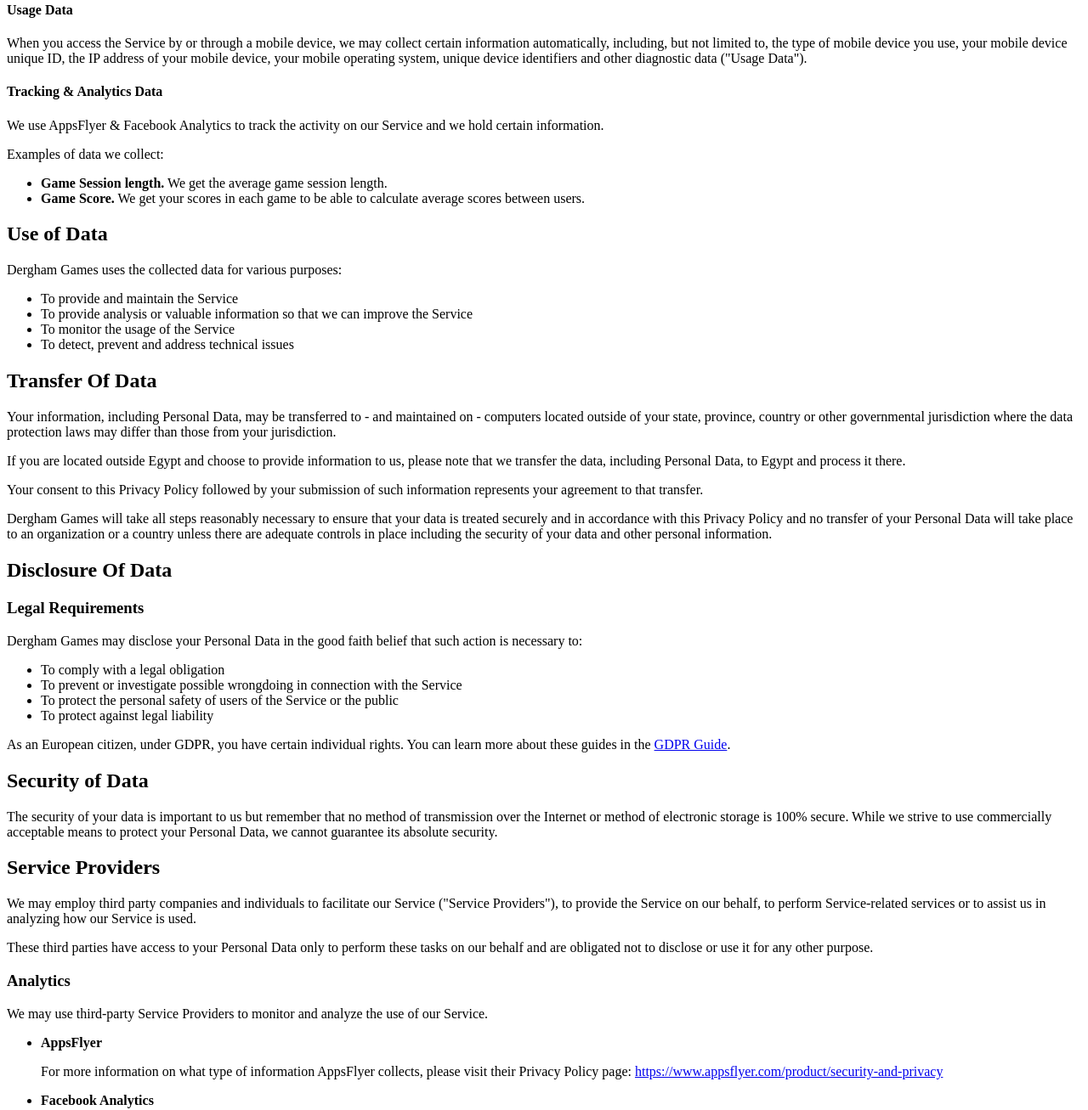
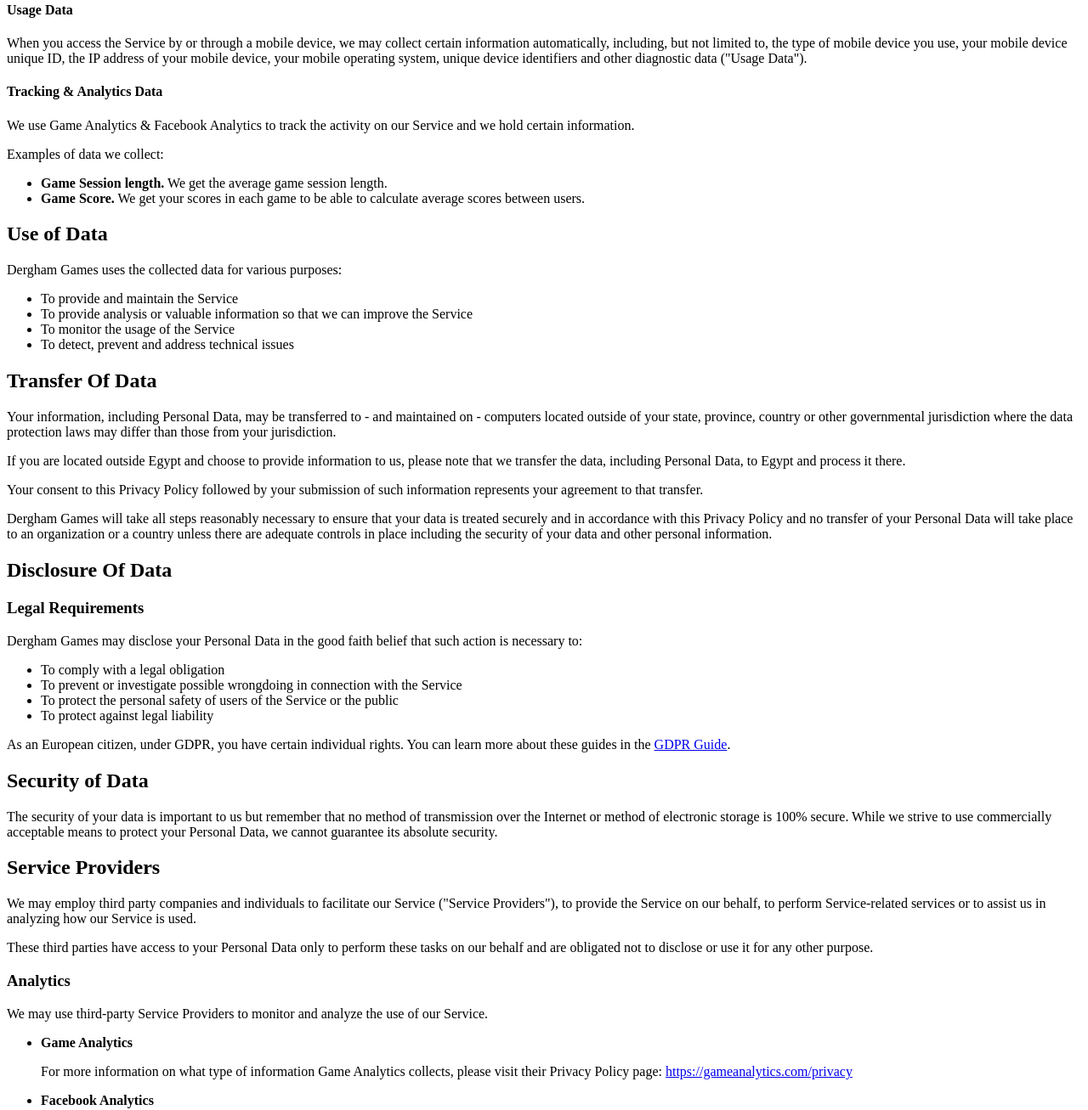
Before and after one commit to RamyDergham/Billiard-Domino-Puzzle, a plain HTML site: page index.html in a window 1280 px wide. Shown: the part 640-1947 px from the top of the page at 85% size. Drawn offline with Linux system fonts and the light colour scheme.

Commit message:
Update index.html

```diff
--- a/index.html
+++ b/index.html
@@ -40,7 +40,7 @@
 <p>When you access the Service by or through a mobile device, we may collect certain information automatically, including, but not limited to, the type of mobile device you use, your mobile device unique ID, the IP address of your mobile device, your mobile operating system, unique device identifiers and other diagnostic data ("Usage Data").</p>
 
 <h4>Tracking &amp; Analytics Data</h4>
-<p>We use AppsFlyer & Facebook Analytics to track the activity on our Service and we hold certain information.</p>
+<p>We use Game Analytics & Facebook Analytics to track the activity on our Service and we hold certain information.</p>
 <p>Examples of data we collect:</p>
 <ul>
     <li><strong>Game Session length.</strong> We get the average game session length.</li>
@@ -87,8 +87,8 @@
 <p>We may use third-party Service Providers to monitor and analyze the use of our Service.</p>
 <ul>
                     <li>
-        <p><strong>AppsFlyer</strong></p>
-        <p>For more information on what type of information AppsFlyer collects, please visit their Privacy Policy page: <a href="https://www.appsflyer.com/product/security-and-privacy">https://www.appsflyer.com/product/security-and-privacy</a></p>
+        <p><strong>Game Analytics</strong></p>
+        <p>For more information on what type of information Game Analytics collects, please visit their Privacy Policy page: <a href="https://gameanalytics.com/privacy">https://gameanalytics.com/privacy</a></p>
     </li>
     </ul>
 <ul>
```
